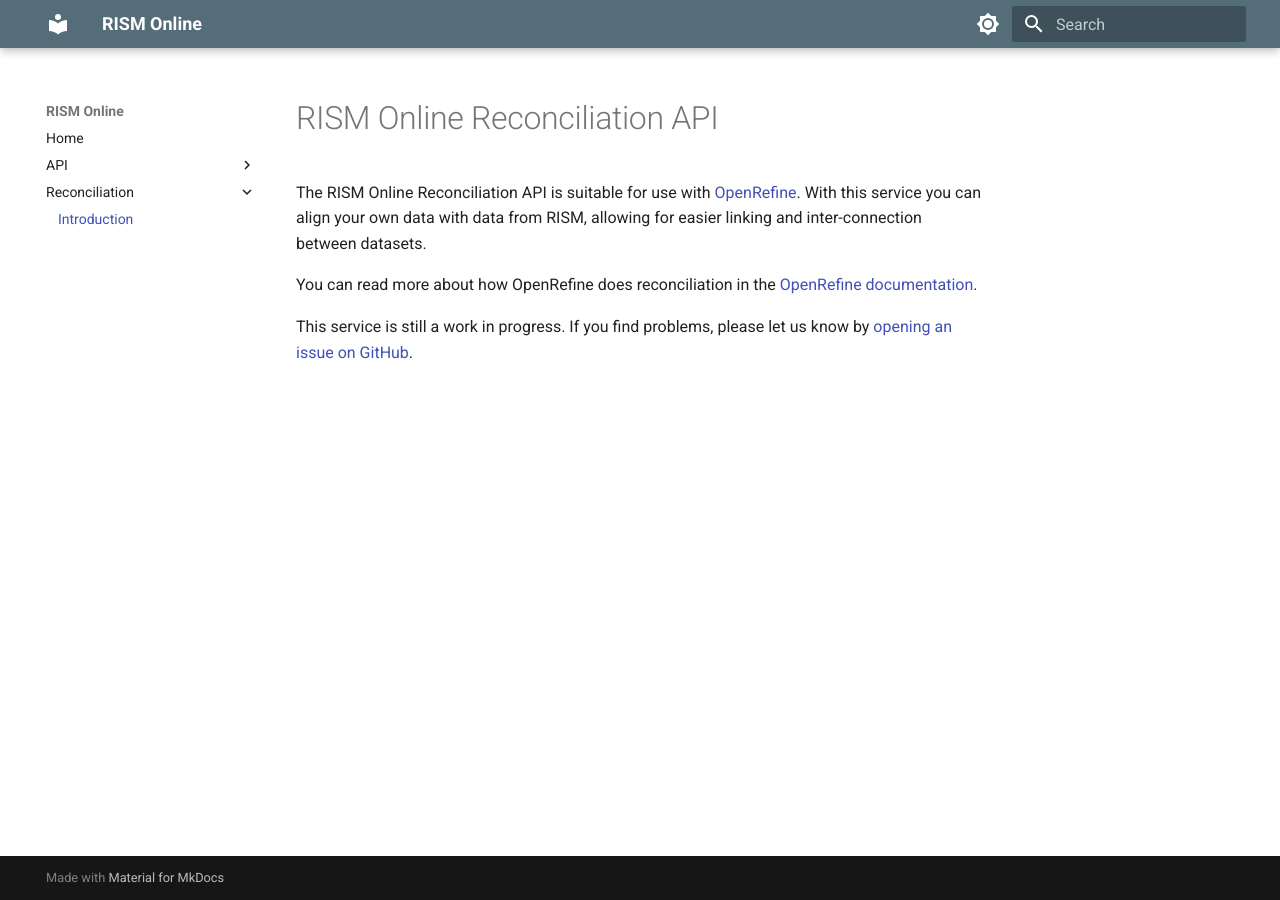
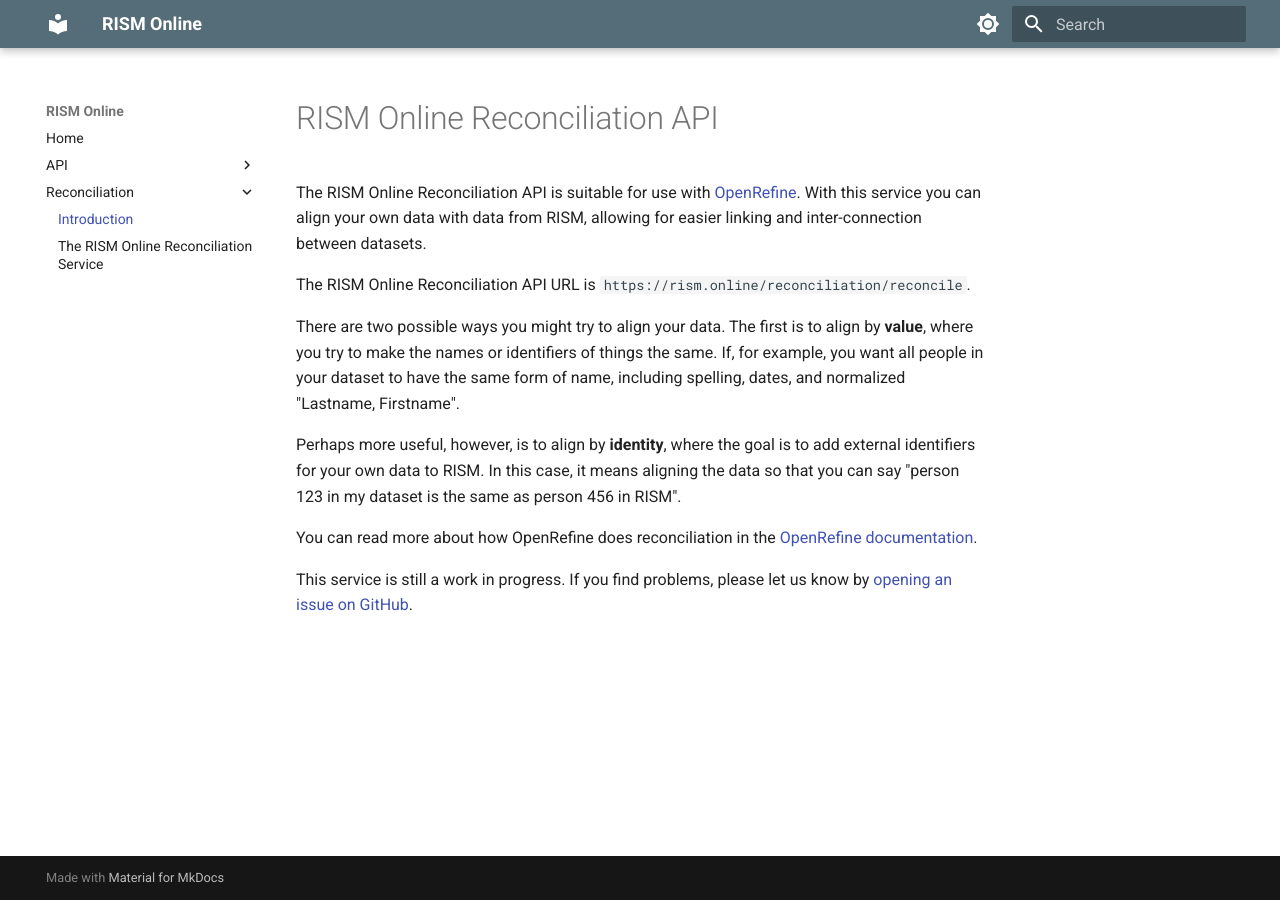
Before and after one commit to rism-digital/rism-online-docs, an MkDocs documentation site: the page built from docs/reconciliation/introduction.md, in a window 1280 px wide. Built offline with MkDocs 1.6.1 and Material for MkDocs 9.7.7, drawn with Linux system fonts in a browser that asks for light colours.

Commit message:
Update documentation

```diff
--- a/docs/reconciliation/introduction.md
+++ b/docs/reconciliation/introduction.md
@@ -4,6 +4,12 @@ The RISM Online Reconciliation API is suitable for use with [OpenRefine](https:/
 service you can align your own data with data from RISM, allowing for easier linking and inter-connection between
 datasets.
 
+The RISM Online Reconciliation API URL is `https://rism.online/reconciliation/reconcile`.
+
+There are two possible ways you might try to align your data. The first is to align by **value**, where you try to make the names or identifiers of things the same. If, for example, you want all people in your dataset to have the same form of name, including spelling, dates, and normalized "Lastname, Firstname".
+
+Perhaps more useful, however, is to align by **identity**, where the goal is to add external identifiers for your own data to RISM. In this case, it means aligning the data so that you can say "person 123 in my dataset is the same as person 456 in RISM".
+
 You can read more about how OpenRefine does reconciliation in the [OpenRefine documentation](https://openrefine.org/docs/manual/reconciling).
 
 This service is still a work in progress. If you find problems, please let us know by [opening
--- a/mkdocs.yml
+++ b/mkdocs.yml
@@ -14,6 +14,7 @@ nav:
       - "Multilingual Support": api/languages.md
   - Reconciliation:
       - "Introduction": reconciliation/introduction.md
+      - "The RISM Online Reconciliation Service": reconciliation/service.md
 
 markdown_extensions:
   - pymdownx.highlight:
```
Also changed, not shown: docs/reconciliation/service.md (added, +29 -0 lines), docs/reconciliation/img.png (added), docs/reconciliation/openrefine-img-1.png (added), docs/reconciliation/openrefine-img-2.png (added), docs/reconciliation/openrefine-img-3.png (added), docs/reconciliation/openrefine-img-4.png (added), docs/reconciliation/openrefine-img-5.png (added).
